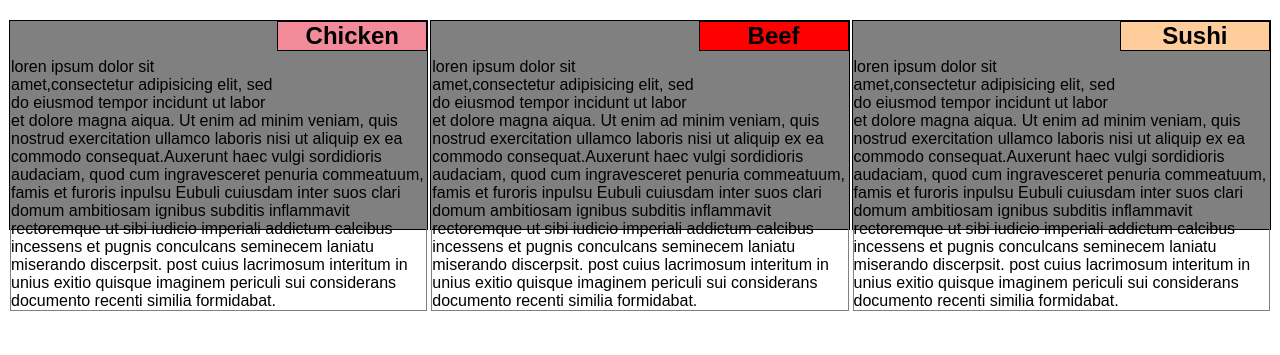
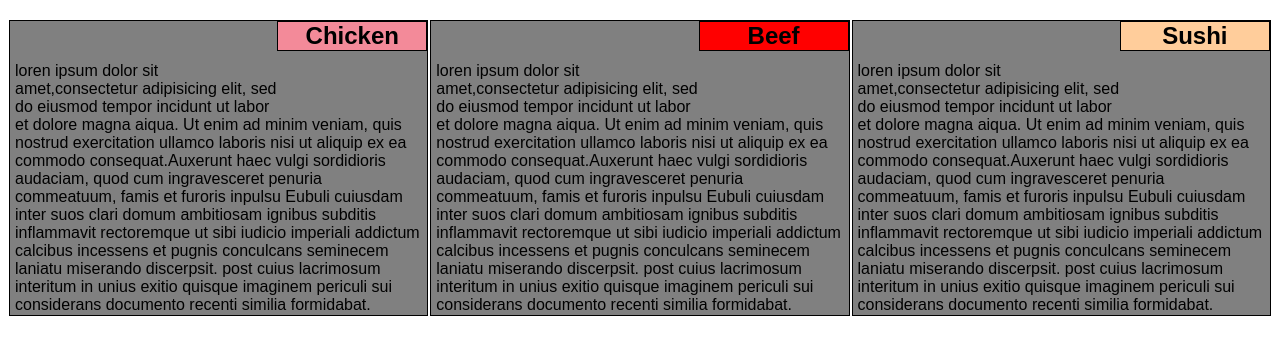
Before and after one commit to Elie02/Modul2-Sol, a plain HTML site: page index.html in a window 1280 px wide. Shown: the part 61-416 px from the top of the page. Drawn offline with Linux system fonts and the light colour scheme.

Commit message:
Put section box flexible

```diff
--- a/styles.css
+++ b/styles.css
@@ -13,7 +13,7 @@
      	padding: 0px;
      	border: 1px solid black;
      	width: 100%;
-     	height: 210px;
+     	height: auto;
      	margin-left: auto;
       margin-right: auto;
       margin-bottom: 15px;
@@ -26,7 +26,8 @@
      	top: -20px;
      }
      p {
-      border: 1px solid grey;
+      border: 1px solid none;
+      padding: 5px;
       width: 100%;
       position: relative;
       top: 20px;
```
